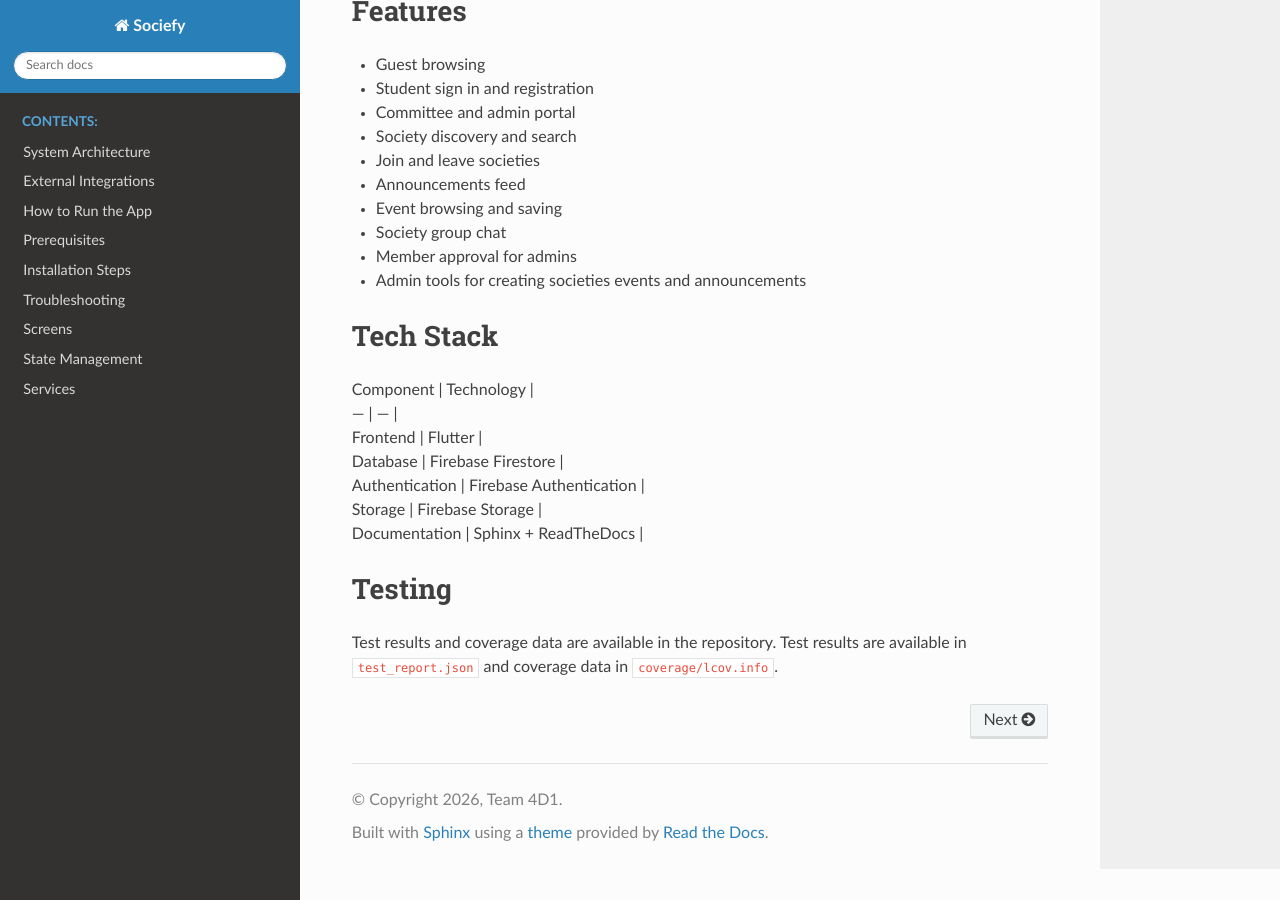
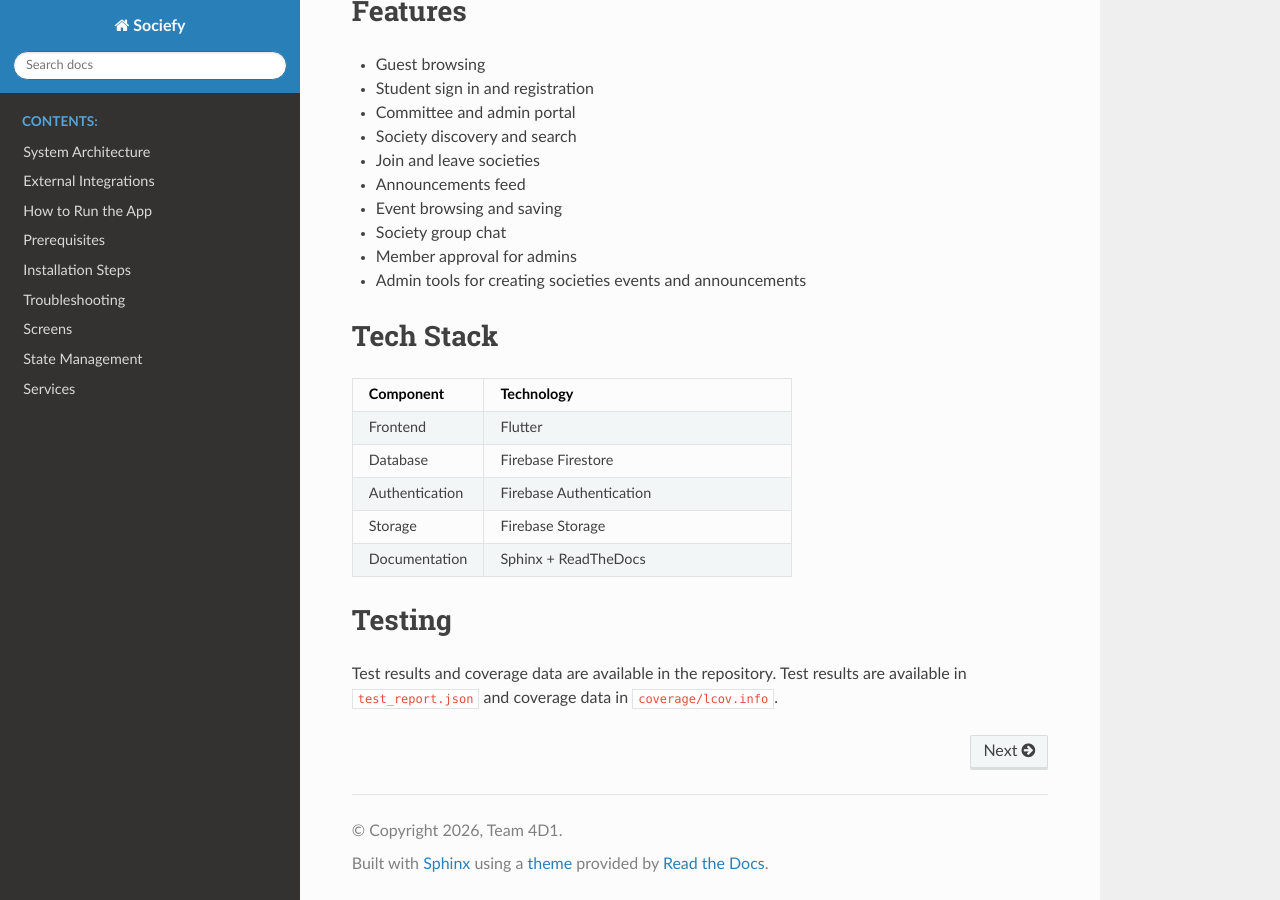
Before and after one commit to TEAM-4D1/sociefy, a Sphinx documentation site: the page built from docs/source/index.rst, in a window 1280 px wide and 900 px high, scrolled down 983 px. Built offline with Sphinx 7.4.7 and the Read the Docs theme 3.1.0, drawn with Linux system fonts in a browser that asks for light colours; some of the changed lines change nothing that is shown.

Commit message:
Refactor Tech Stack section for improved formatting and clarity

```diff
--- a/docs/source/index.rst
+++ b/docs/source/index.rst
@@ -36,13 +36,22 @@ Features
 Tech Stack
 ----------
 
-| Component | Technology |
-| --- | --- |
-| Frontend | Flutter |
-| Database | Firebase Firestore |
-| Authentication | Firebase Authentication |
-| Storage | Firebase Storage |
-| Documentation | Sphinx + ReadTheDocs |
+.. list-table::
+   :header-rows: 1
+   :widths: 30 70
+
+   * - Component
+     - Technology
+   * - Frontend
+     - Flutter
+   * - Database
+     - Firebase Firestore
+   * - Authentication
+     - Firebase Authentication
+   * - Storage
+     - Firebase Storage
+   * - Documentation
+     - Sphinx + ReadTheDocs
 
 Testing
 -------
```
